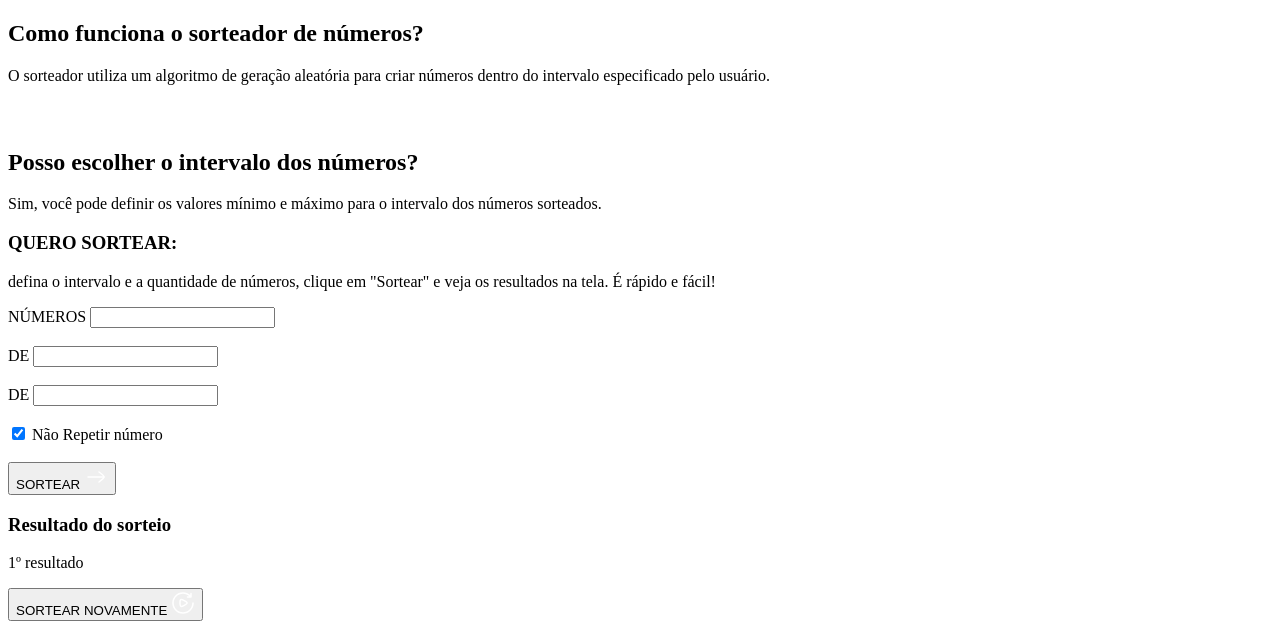
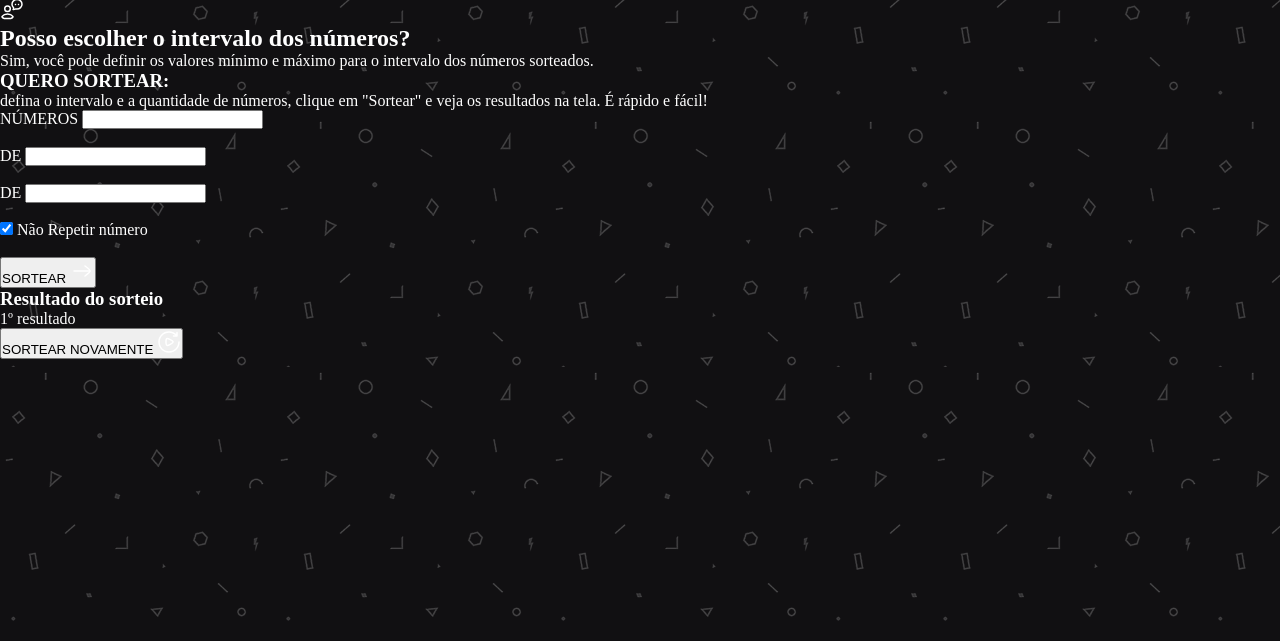
Before and after one commit to dev-FilipeBCS/number-drawer, a plain HTML site: page index.html in a window 1280 px wide. Shown: the part 159-800 px from the top of the page. Drawn offline with Linux system fonts and the light colour scheme.

Commit message:
Add root variables to css file

```diff
--- a/index.html
+++ b/index.html
@@ -1,12 +1,18 @@
 <!DOCTYPE html>
 <html lang="pt-BR">
 <head>
+  <link rel="preconnect" href="https://fonts.googleapis.com">
+  <link rel="preconnect" href="https://fonts.gstatic.com" crossorigin>
+
   <meta charset="UTF-8">
   <meta name="viewport" content="width=device-width, initial-scale=1.0">
   <title>Sorteador de números</title>
 
   <link rel="stylesheet" href="style.css">
+
+  <link href="https://fonts.googleapis.com/css2?family=Roboto+Flex:opsz,wght@8..144,100..1000&family=Roboto+Mono:ital,wght@0,700;1,700&family=Sora:wght@100..800&display=swap" rel="stylesheet">
 </head>
+
 <body>
   <div id="logo">
     <img src="/assets/logo.svg" alt="Numbers logo">
@@ -69,5 +75,6 @@
       <button id="redraw">SORTEAR NOVAMENTE <img src="assets/icons/replay.svg" alt=""></button>
     </section>
   </main>
+
 </body>
 </html>
--- a/style.css
+++ b/style.css
@@ -0,0 +1,50 @@
+* {
+  margin: 0;
+  padding: 0;
+  box-sizing: border-box;
+}
+
+:root {
+  /* colors variables */
+  /* Content */
+  --content-primary: #FFFFFF;
+  --content-secondary: #C7C9CC;
+  --content-tertiary: #D9D9D9;
+  --content-brand: #C58DE7;
+  --color-inverse: #030203;
+  /* Background */
+  --bg-primary: #020202;
+  --bg-secondary: #111012;
+  --bg-tertiary: #24222E;
+  --bg-brand: #C58DE7;
+  --bg-gray: #3D3D3D;
+  /* Accent */
+  --accent-pink: #D586E0;
+  --accent-blue: #91A1FA;
+  --accent-green: #77C0AF;
+  --accent-lime: #D1DC97;
+  --accent-red: #E9A9B3;
+  /* Gradient */
+  --gradient-border: linear-gradient(90deg,
+    #77C0AF 0%,
+    #D1DC97 14.84%,
+    #E9A9B3 32.15%,
+    #D586E0 65.79%,
+    #91A1FA 84.58%
+    );
+  --gradient-background: linear-gradient(90deg,
+    #D586E0 0%,
+    #91A1FA 98.93%
+    );
+  --gradient-content: linear-gradient(90deg,
+    #C7C9CC 0%,
+    #3D3D3D 100%
+    );
+
+  color: var(--content-primary);
+}
+
+body {
+  background-image: url("/assets/bg-image.png");
+  background-color: var(--bg-secondary);
+}
```
